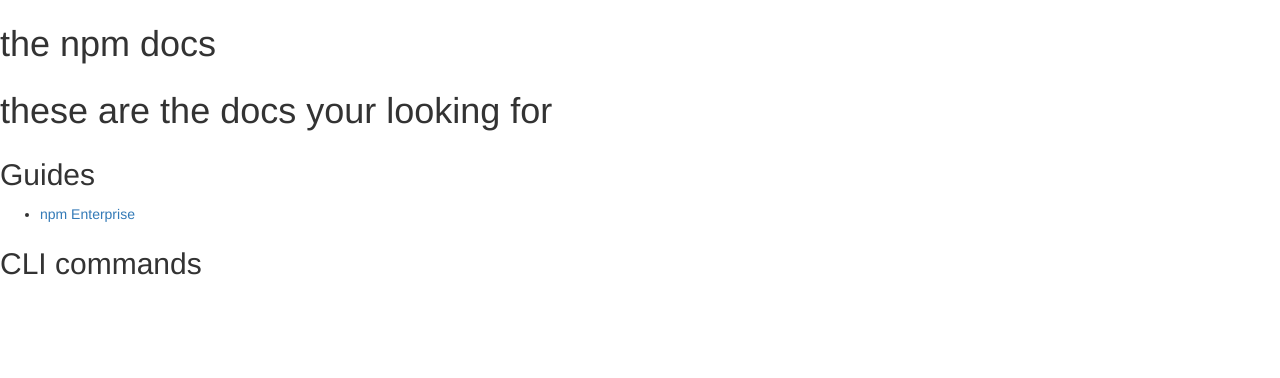
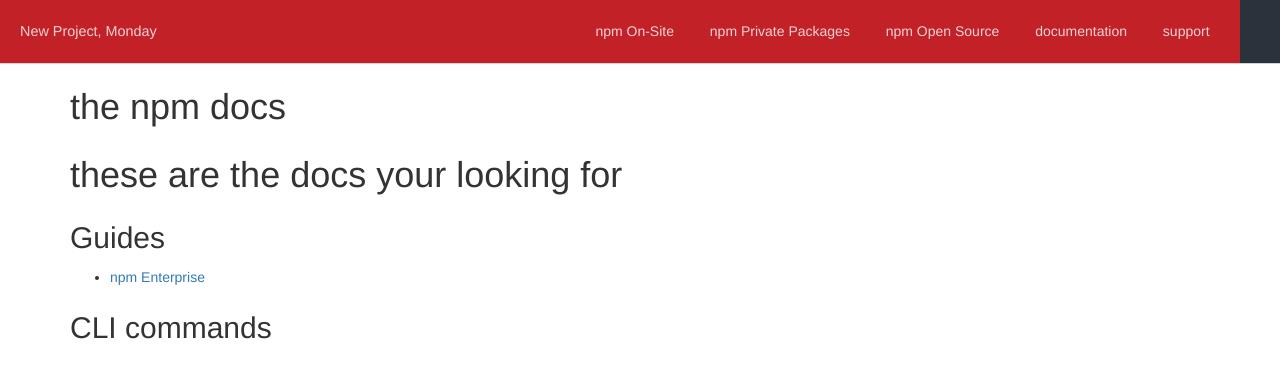
Before and after one commit to isabella232/new-docs, a website: page index.html in a window 1280 px wide. Drawn offline with Linux system fonts and the light colour scheme.

Commit message:
add header markup

```diff
--- a/index.html
+++ b/index.html
@@ -5,6 +5,28 @@
     <link rel="stylesheet" href="public/styles/components.css" />
   </head>
   <body>
+    <header>
+    <div class="header-item header-nav-menu-container">
+      <a href="#" id="npm-expansions" class="npm-expansions" data-event-trigger="click" data-event-name="npm-expansions">New Project, Monday</a>
+      <div class="nav-menu-container" role="navigation">
+        <a class="nav-toggle drop-down-menu-toggle" href="#product-navigation"><span class="a11y-only">Toggle Navigation</span>
+          <img alt="mobile navigation menu" src="/static/images/mobile-menu.png">
+        </a>
+        <div class="drop-down-menu-container" role="menu">
+          <nav id="product-navigation" class="product-navigation drop-down-menu">
+            <ul class="drop-down-menu-section products-list">
+              <li><a href="/npm/on-site" class="h6">npm On-Site</a></li>
+              <li><a href="/npm/private-packages" class="h6" data-event-trigger="click" data-event-name="private-modules-nav-link">npm Private Packages</a></li>
+              <li><a href="/npm/open-source" class="h6">npm Open Source</a></li>
+              <li><a href="https://docs.npmjs.com" class="h6">documentation</a></li>
+              <li><a href="/support" class="h6">support</a></li>
+            </ul>
+          </nav>
+        </div>
+      </div>
+    </div>
+  </header>
+    <div class="container">
       <h1>the npm docs</h1>
       <h1 class="subtitle">these are the docs your looking for</h1>
      <section class="guides">
@@ -18,5 +40,6 @@
       <section class="CLI">
         <h2>CLI commands</h2>
       </section>
+    </div>
   </body>
 </html>
```
Lines whose indentation alone changed are shown as unchanged.
